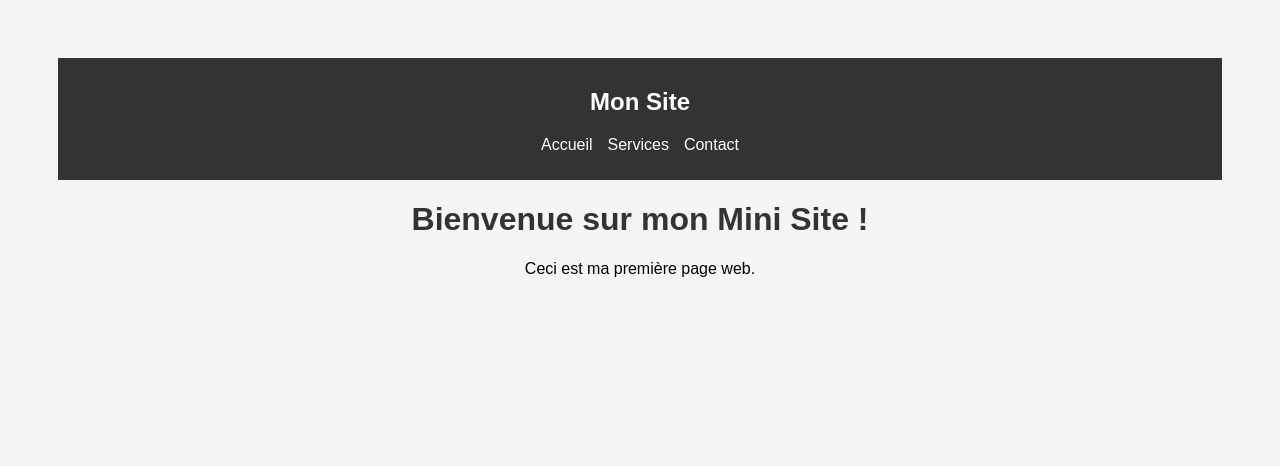
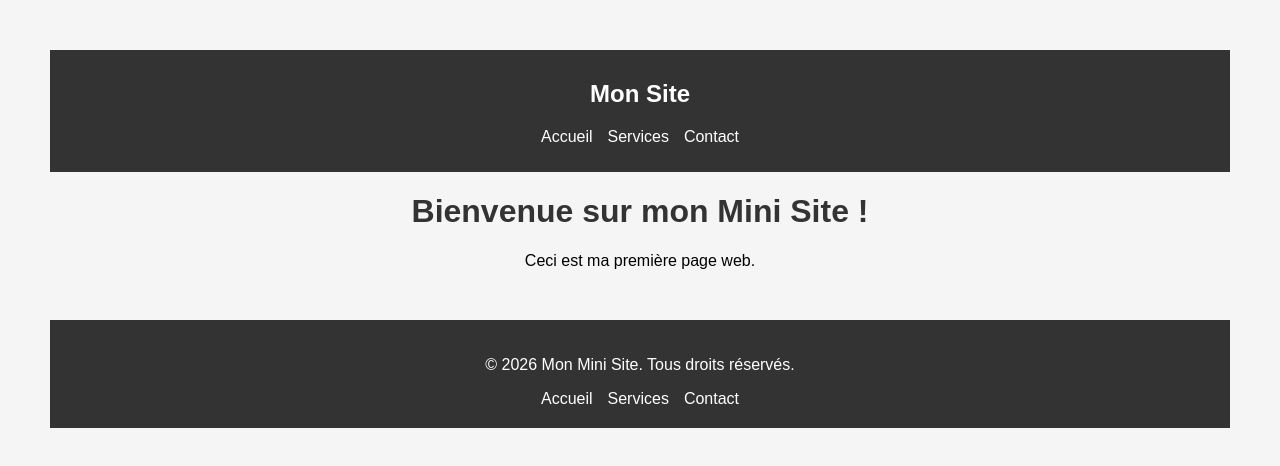
Before and after one commit to bayramjridi0-spec/mini-site, a plain HTML site: page html/index.html in a window 1280 px wide. Drawn offline with Linux system fonts and the light colour scheme.

Commit message:
feat: add footer section to homepage

```diff
--- a/css/style.css
+++ b/css/style.css
@@ -1,11 +1,12 @@
 /* style.css */
 
-/* Style global du body */
+/* Body général */
 body {
     font-family: Arial, sans-serif;
     background-color: #f5f5f5;
     text-align: center;
     padding: 50px;
+    margin: 0;
 }
 
 /* Navbar */
@@ -35,3 +36,26 @@ nav a {
 h1 {
     color: #333;
 }
+
+/* Footer */
+footer {
+    background-color: #333;
+    color: white;
+    padding: 20px;
+    text-align: center;
+    margin-top: 50px;
+}
+
+footer ul {
+    list-style: none;
+    display: flex;
+    justify-content: center;
+    gap: 15px;
+    padding: 0;
+    margin: 10px 0 0 0;
+}
+
+footer a {
+    color: white;
+    text-decoration: none;
+}
--- a/html/index.html
+++ b/html/index.html
@@ -27,6 +27,16 @@
         <p>Ceci est ma première page web.</p>
     </main>
 
+    <!-- Footer -->
+    <footer>
+        <p>&copy; 2026 Mon Mini Site. Tous droits réservés.</p>
+        <ul>
+            <li><a href="#">Accueil</a></li>
+            <li><a href="#">Services</a></li>
+            <li><a href="#">Contact</a></li>
+        </ul>
+    </footer>
+
     <!-- JS toujours à la fin -->
     <script src="../js/script.js"></script>
 
```
